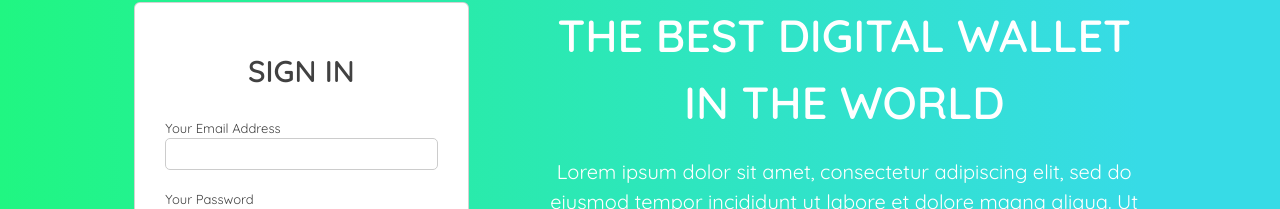
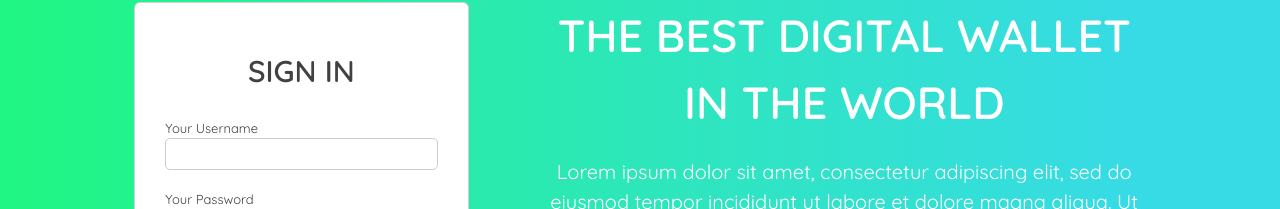
Before and after one commit to NotRelix/e-pitaka, a React (Vite) app in the folder client/: page /e-pitaka/home in a window 1280 px wide. Shown: the part 181-390 px from the top of the page. Built offline with nearby package versions, Linux system fonts and the light colour scheme; a web font is replaced by a local one.

Commit message:
nit: change email to username

```diff
--- a/client/src/components/SignInForm.jsx
+++ b/client/src/components/SignInForm.jsx
@@ -12,7 +12,7 @@ function SignInForm({handleLogin}) {
             <input type="text" className="form-control" />
           </div> */}
           <div className="input-area">
-            <label>Your Email Address</label>
+            <label>Your Username</label>
             <input type="text" className="form-control" />
           </div>
           <div className="input-area">
```
